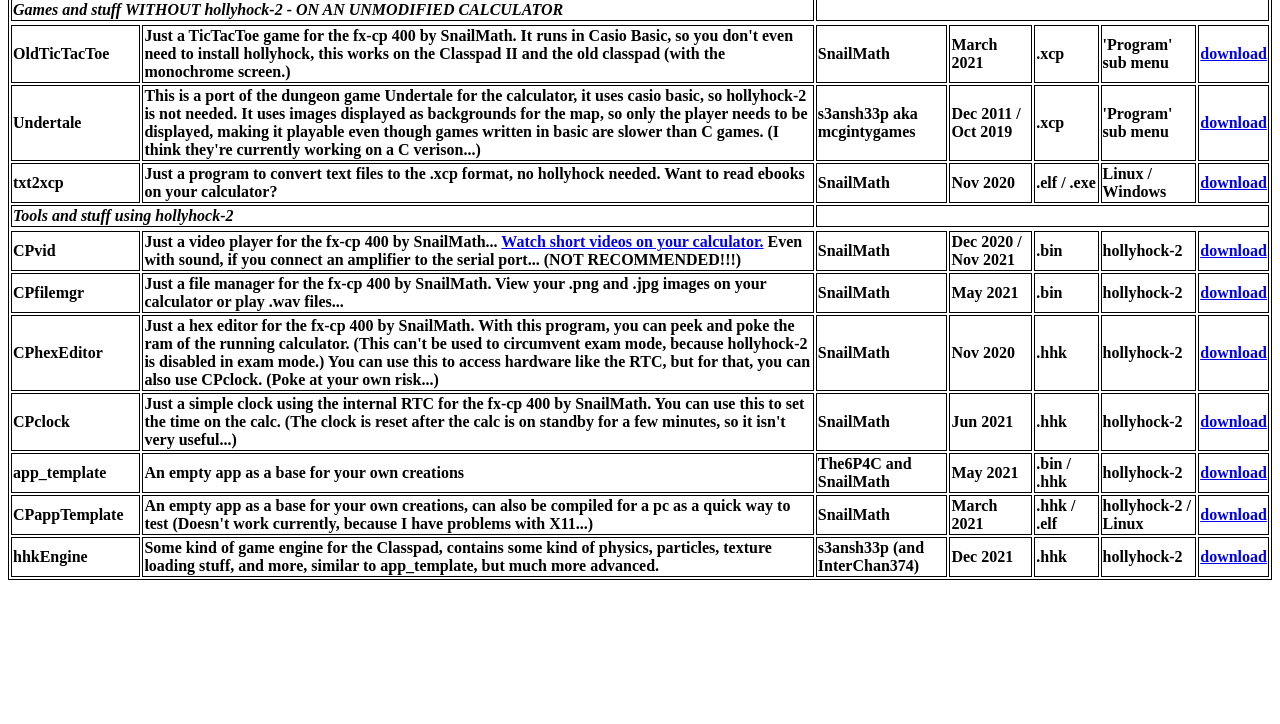
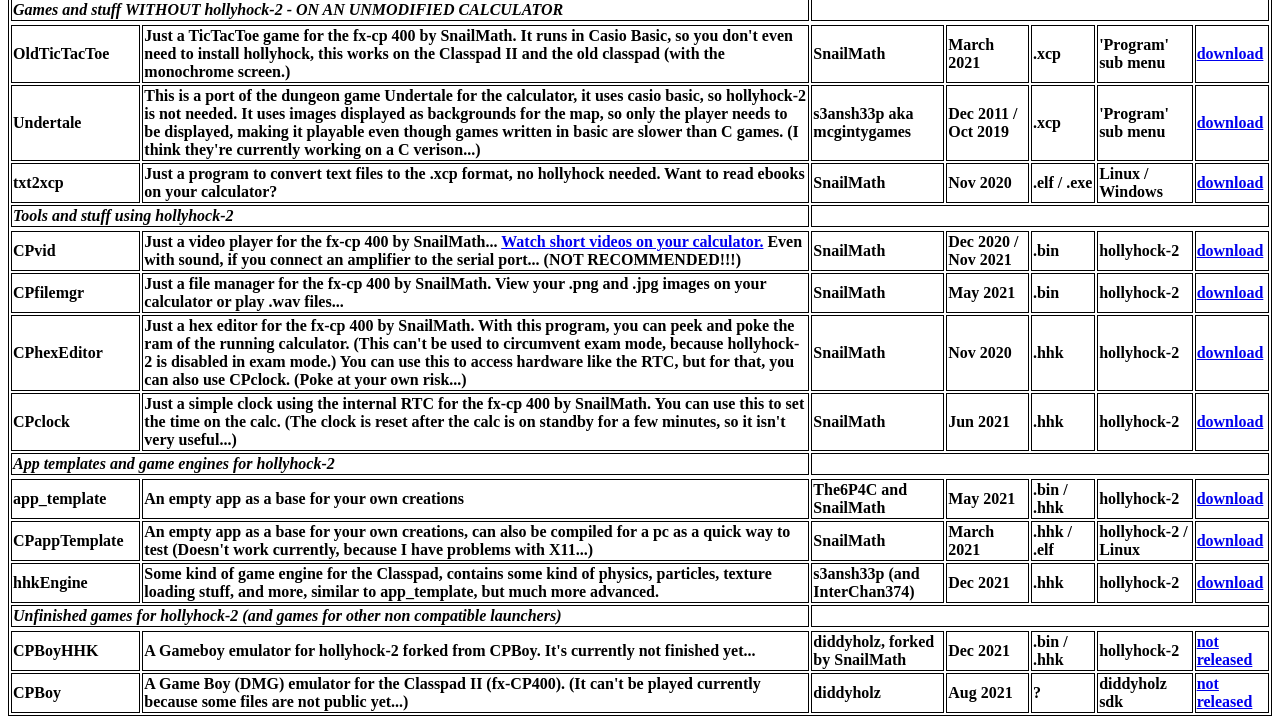
Before and after one commit to SnailMath/SnailMath.github.io, a plain HTML site: page index.html in a window 1280 px wide. Shown: the part 1201-1925 px from the top of the page. Before the commit the page ends 1789 px from the top, so only its background shows below. Drawn offline with Linux system fonts and the light colour scheme.

Commit message:
added CPBoy

```diff
--- a/index.html
+++ b/index.html
@@ -210,6 +210,10 @@
 
 
 			<tr>
+				<th colspan="2"><i>App templates and game engines for hollyhock-2</i></th>
+				<th colspan="5"></th>
+			<tr>
+			<tr>
 				<th>app_template</th>
 				<th>An empty app as a base for your own creations</th>
 				<th>The6P4C and SnailMath</th>
@@ -238,6 +242,30 @@
 			</tr>
 
 
+			<tr>
+				<th colspan="2"><i>Unfinished games for hollyhock-2 (and games for other non compatible launchers)</i></th>
+				<th colspan="5"></th>
+			<tr>
+			<tr>
+				<th>CPBoyHHK</th>
+				<th>A Gameboy emulator for hollyhock-2 forked from CPBoy. It's currently not finished yet...</th>
+				<th>diddyholz, forked by SnailMath</th>
+				<th>Dec 2021</th>
+				<th>.bin / .hhk</th>
+				<th>hollyhock-2</th>
+				<th><a href="https://github.com/SnailMath/CPBoyHHK">not released</a></th>
+			</tr>
+			<tr>
+				<th>CPBoy</th>
+				<th>A Game Boy (DMG) emulator for the Classpad II (fx-CP400). (It can't be played currently because some files are not public yet...)</th></th>
+				<th>diddyholz</th>
+				<th>Aug 2021</th>
+				<th>?</th>
+				<th>diddyholz sdk</th>
+				<th><a href="https://github.com/diddyholz/CPBoy">not released</a></th>
+			</tr>
+
+
 			<!--
 			<tr>
 				<th>Name</th>
```
